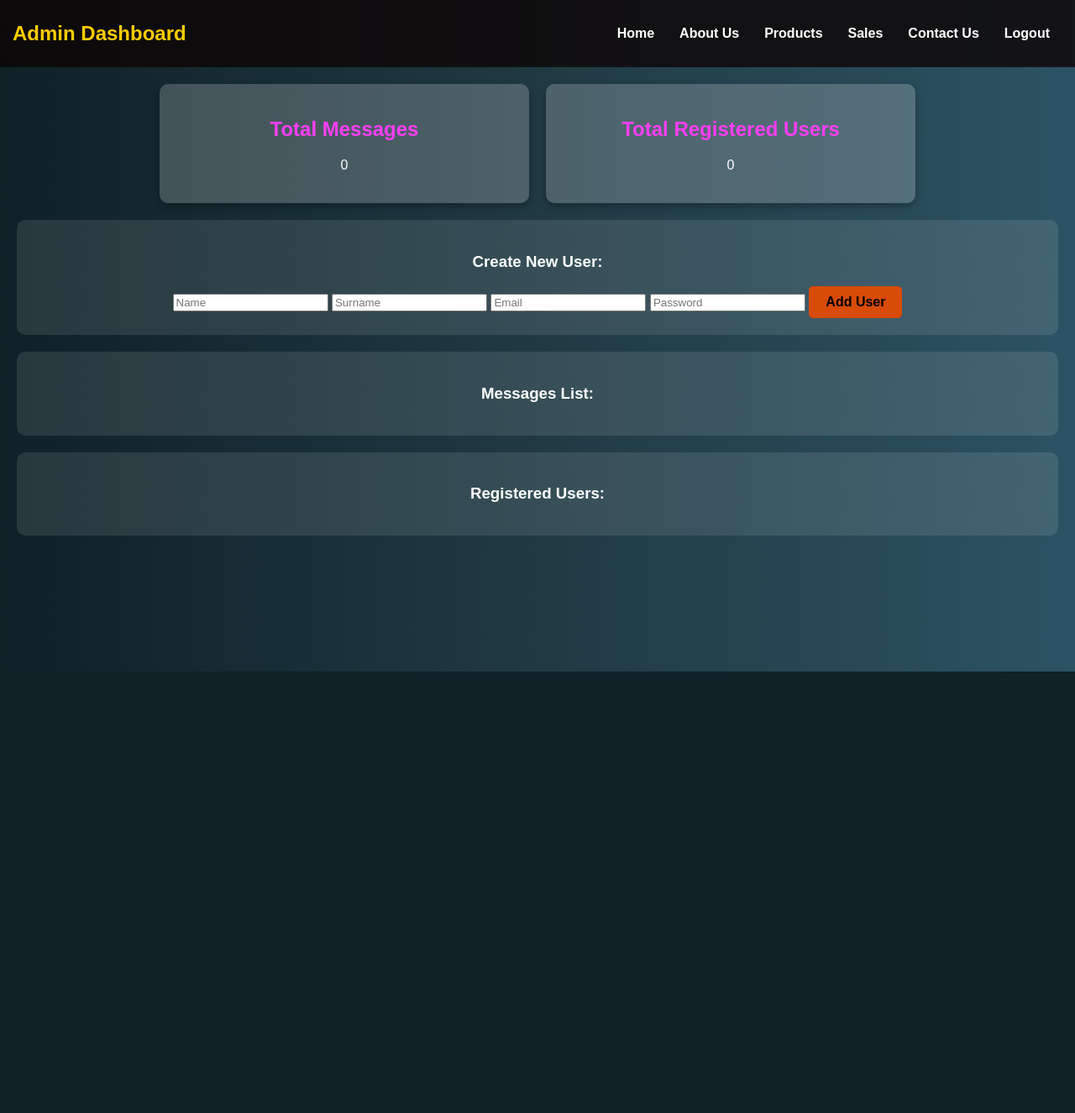
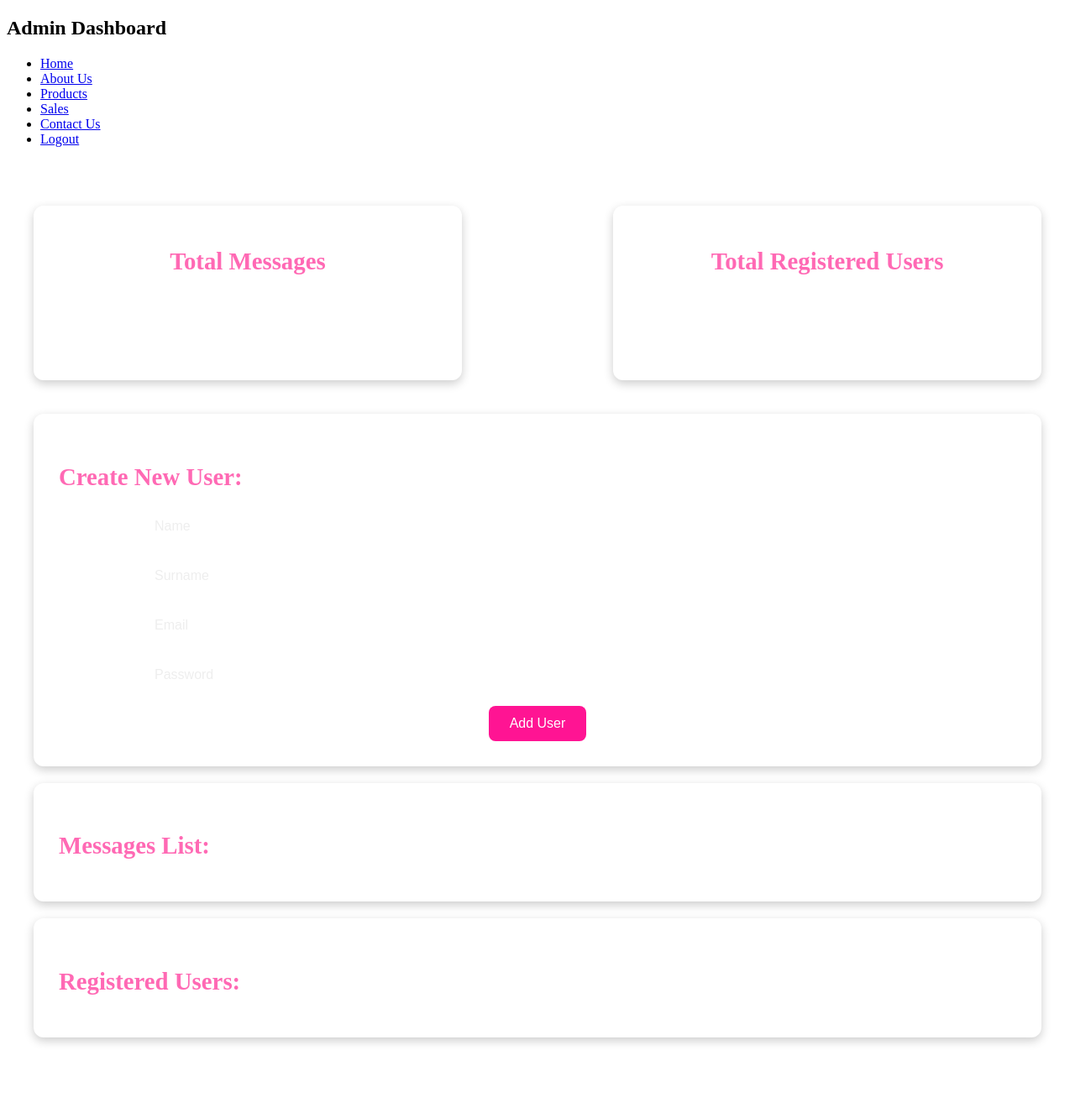
Before and after one commit to YllkaBerisha11/AURA, a PHP site: page /dashboard.php in a window 1280 px wide. Shown: the whole page at 84% size. Before the commit the page ends 800 px from the top, so only its background shows below. Run offline with PHP 8.4, Linux system fonts and the light colour scheme; the visitor is signed in with stand-in values (Sample User, id 1); data that the repository does not hold is empty.

Commit message:
dashboard css prove

```diff
--- a/dashboard.css
+++ b/dashboard.css
@@ -1,143 +1,135 @@
-body {
-    font-family: 'Poppins', sans-serif;
-    background: linear-gradient(to right, #0f2027, #203a43, #2c5364);
-    color: #fff;
-    margin: 0;
-    padding: 0;
-    text-align: center;
-}
-
-nav {
-    background: rgba(13, 4, 4, 0.8);
-    padding: 15px;
-    display: flex;
-    justify-content: space-between;
-    align-items: center;
-    flex-wrap: wrap;
-}
-
-nav h1 {
-    margin: 0;
-    font-size: 24px;
-    color: #ffcc00;
-}
-
-nav ul {
-    list-style: none;
-    padding: 0;
-    display: flex;
-    flex-wrap: wrap;
-}
-
-nav ul li {
-    margin: 0 15px;
-}
-
-nav ul li a {
-    text-decoration: none;
-    color: #fff;
-    font-weight: bold;
-    transition: 0.3s;
-}
-
-nav ul li a:hover {
-    color: #27cb45;
-}
-
 .dashboard-container {
+    max-width: 1200px;
+    margin: 50px auto;
     padding: 20px;
 }
 
 .dashboard-row {
     display: flex;
-    justify-content: center;
+    justify-content: space-between;
+    flex-wrap: wrap;
     gap: 20px;
-    flex-wrap: wrap;
+    margin-bottom: 40px;
 }
 
 .box {
     background: rgba(255, 255, 255, 0.2);
-    padding: 20px;
-    border-radius: 10px;
-    box-shadow: 0 4px 10px rgba(0, 0, 0, 0.3);
-    transition: 0.3s;
+    padding: 30px;
+    border-radius: 12px;
+    box-shadow: 0 4px 12px rgba(0, 0, 0, 0.2);
+    transition: all 0.3s ease;
+    flex: 1 1 300px;
+    max-width: 450px;
+    text-align: center;
     cursor: pointer;
-    flex: 1 1 300px;
-    max-width: 400px;
 }
 
 .box:hover {
     background: rgba(255, 255, 255, 0.3);
+    transform: translateY(-5px);
+}
+
+.box h2 a {
+    color: #ff69b4;
+    text-decoration: none;
+    font-size: 1.8rem;
+    transition: color 0.3s ease;
+}
+
+.box h2 a:hover {
+    color: #ff1493;
+}
+
+.box p {
+    font-size: 2.2rem;
+    font-weight: bold;
+    margin-top: 10px;
+    color: #fff;
+}
+
+.data-container {
+    background: rgba(255, 255, 255, 0.1);
+    padding: 30px;
+    border-radius: 12px;
+    margin: 20px auto;
+    max-width: 1200px;
+    box-shadow: 0 4px 12px rgba(0, 0, 0, 0.2);
+}
+
+.data-container h3 {
+    margin-bottom: 20px;
+    font-size: 1.8rem;
+    color: #ff69b4;
+}
+
+.data-container form {
+    display: flex;
+    flex-direction: column;
+    align-items: center;
+    gap: 15px;
+}
+
+.data-container form input {
+    width: 80%;
+    padding: 12px;
+    font-size: 1rem;
+    border: 1px solid rgba(255, 255, 255, 0.4);
+    border-radius: 8px;
+    background: rgba(255, 255, 255, 0.2);
+    color: #fff;
+}
+
+.data-container form input::placeholder {
+    color: #eee;
+}
+
+.data-container form button {
+    padding: 12px 25px;
+    font-size: 1rem;
+    background: #ff1493;
+    border: none;
+    border-radius: 8px;
+    color: #fff;
+    cursor: pointer;
+    transition: background 0.3s ease, transform 0.3s ease;
+}
+
+.data-container form button:hover {
+    background: #ff69b4;
     transform: scale(1.05);
 }
 
-.box h2 a {
-    text-decoration: none;
-    color: #fe3ef4;
-}
-
-.data-container {
-    margin-top: 20px;
-    padding: 20px;
-    background: rgba(255, 255, 255, 0.1);
-    border-radius: 10px;
-}
-
-table {
+.data-container table {
     width: 100%;
     border-collapse: collapse;
     margin-top: 20px;
     background: rgba(255, 255, 255, 0.2);
-    border-radius: 10px;
+    border-radius: 12px;
     overflow: hidden;
 }
 
-table th, table td {
-    padding: 10px;
-    border: 1px solid rgba(255, 255, 255, 0.5);
+.data-container table th,
+.data-container table td {
+    padding: 12px;
+    border: 1px solid rgba(255, 255, 255, 0.4);
+    font-size: 1rem;
 }
 
-table th {
+.data-container table th {
     background: rgba(255, 255, 255, 0.3);
+    color: #ff69b4;
 }
 
-button {
-    background: #d84b09;
-    border: none;
-    padding: 10px 20px;
-    border-radius: 5px;
-    cursor: pointer;
-    font-size: 16px;
-    font-weight: bold;
-    transition: 0.3s;
-}
-
-button:hover {
-    background: #030b61;
-}
-
-/* Responsive Design */
 @media (max-width: 768px) {
-    nav {
+    .dashboard-row {
         flex-direction: column;
         align-items: center;
     }
-
-    nav ul {
-        flex-direction: column;
-        text-align: center;
-    }
-
-    .dashboard-row {
-        flex-direction: column;
-    }
-
     .box {
         width: 90%;
         max-width: none;
     }
-
-    table {
-        font-size: 14px;
+    .data-container form input {
+        width: 90%;
     }
 }
```
